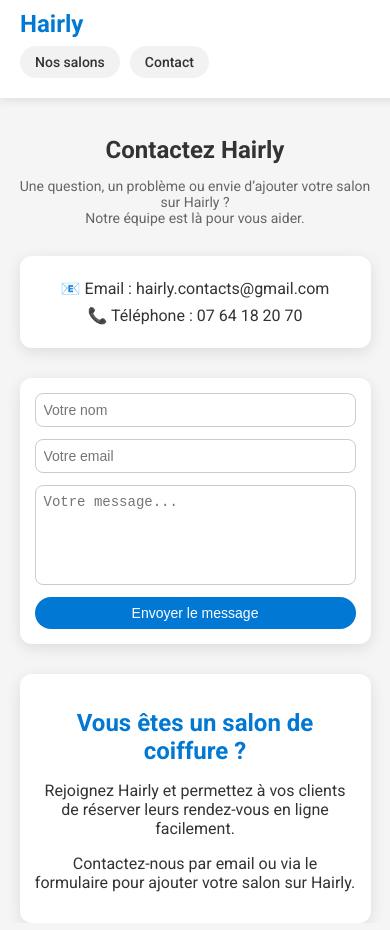
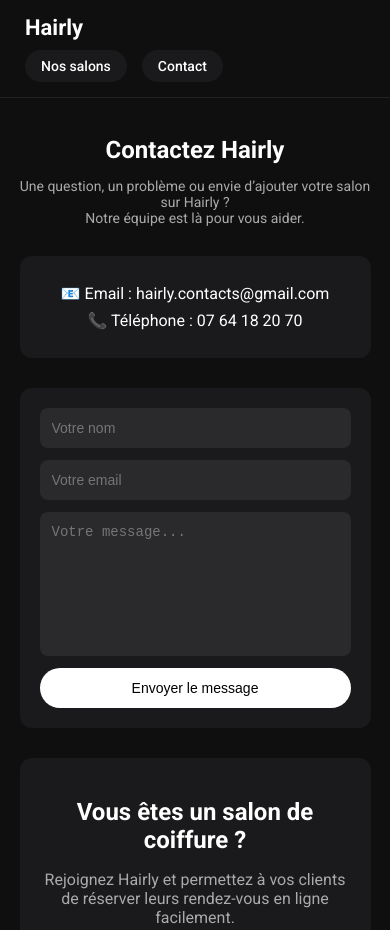
Before and after one commit to adenkarahodzic15/Hairly, a website: page public/contact.html in a window 390 px wide. Shown: the top 930 px of the page. Drawn offline with Linux system fonts and the light colour scheme.

Commit message:
Update contact page design (dark theme)

```diff
--- a/public/contact.html
+++ b/public/contact.html
@@ -3,15 +3,18 @@
 <head>
 <meta charset="UTF-8">
 <title>Hairly - Contact</title>
+<meta name="viewport" content="width=device-width, initial-scale=1.0">
+
 <style>
+
 @import url('https://fonts.googleapis.com/css2?family=Roboto:wght@400;500;700&display=swap');
 
 /* BODY */
 body{
   margin:0;
   font-family:'Roboto', sans-serif;
-  background:#f5f5f5;
-  color:#333;
+  background:#0f0f10;
+  color:white;
 }
 
 /* NAVBAR */
@@ -23,39 +26,37 @@
   display:flex;
   justify-content:space-between;
   align-items:center;
-  padding:10px 20px;
-  background:white;
-  box-shadow:0 2px 10px rgba(0,0,0,0.1);
-  flex-wrap:wrap;
+  padding:15px 25px;
+  background:#0f0f10;
+  border-bottom:1px solid #222;
   z-index:1000;
 }
 
 .logo{
-  font-size:28px;
+  font-size:26px;
   font-weight:700;
-  color:#0078d4;
+  color:white;
 }
 
 .menu{
   display:flex;
   gap:15px;
-  flex-wrap:wrap;
 }
 
 .menu a{
   text-decoration:none;
-  padding:8px 15px;
-  border-radius:25px;
-  background:#f2f2f2;
+  padding:8px 16px;
+  border-radius:20px;
+  background:#1a1a1c;
   font-size:14px;
   font-weight:500;
-  color:#333;
+  color:white;
   transition:0.2s;
 }
 
 .menu a:hover{
-  background:#0078d4;
-  color:white;
+  background:white;
+  color:black;
 }
 
 /* CONTAINER */
@@ -73,17 +74,16 @@
 }
 
 .subtitle{
-  color:#666;
+  color:#aaa;
   margin-bottom:30px;
   font-size:16px;
 }
 
 /* INFOS CONTACT */
 .contact-info{
-  background:white;
+  background:#1a1a1c;
   padding:20px;
   border-radius:12px;
-  box-shadow:0 4px 15px rgba(0,0,0,0.1);
   margin-bottom:30px;
 }
 
@@ -94,91 +94,89 @@
 
 /* FORMULAIRE */
 form{
-  background:white;
+  background:#1a1a1c;
   padding:20px;
   border-radius:12px;
-  box-shadow:0 4px 15px rgba(0,0,0,0.1);
   display:flex;
   flex-direction:column;
   gap:12px;
 }
 
 input, textarea{
-  padding:10px;
+  padding:12px;
   border-radius:8px;
-  border:1px solid #ccc;
+  border:none;
+  background:#2a2a2c;
+  color:white;
   font-size:14px;
-  box-sizing:border-box;
+  outline:none;
 }
 
 textarea{
   resize:none;
-  height:100px;
+  height:120px;
 }
 
 button{
-  padding:10px;
+  padding:12px;
   border:none;
   border-radius:25px;
-  background:#0078d4;
-  color:white;
+  background:white;
+  color:black;
   font-size:14px;
+  font-weight:500;
   cursor:pointer;
   transition:0.2s;
 }
 
 button:hover{
-  background:#005a9e;
+  opacity:0.8;
 }
 
 /* SECTION SALON */
 .salon-section{
   margin-top:30px;
-  background:white;
+  background:#1a1a1c;
   padding:20px;
   border-radius:12px;
-  box-shadow:0 4px 15px rgba(0,0,0,0.1);
 }
 
 .salon-section h2{
-  color:#0078d4;
   margin-bottom:10px;
+}
+
+.salon-section p{
+  color:#aaa;
 }
 
 /* RESPONSIVE */
 @media (max-width:768px){
+
 .navbar{
   flex-direction:column;
   align-items:flex-start;
+  gap:10px;
 }
+
 .logo{
-    font-size:24px;
-    margin-bottom:8px;
+  font-size:22px;
 }
+
 .menu{
-    justify-content:flex-start;
-    gap:10px;
   width:100%;
-    margin-bottom:10px;
+  flex-wrap:wrap;
 }
+
 h1{
   font-size:24px;
 }
+
 .subtitle{
   font-size:14px;
 }
-  .contact-info, form, .salon-section{
-    padding:15px;
+
 }
-  input, textarea{
-    font-size:14px;
-    padding:8px;
-  }
-  button{
-    font-size:14px;
-    padding:8px;
-  }
-}
+
 </style>
 </head>
 
@@ -195,6 +193,7 @@
 <div class="container">
 
 <h1>Contactez Hairly</h1>
+
 <p class="subtitle">
 Une question, un problème ou envie d’ajouter votre salon sur Hairly ?<br>
 Notre équipe est là pour vous aider.
```
Lines whose indentation alone changed are shown as unchanged.
